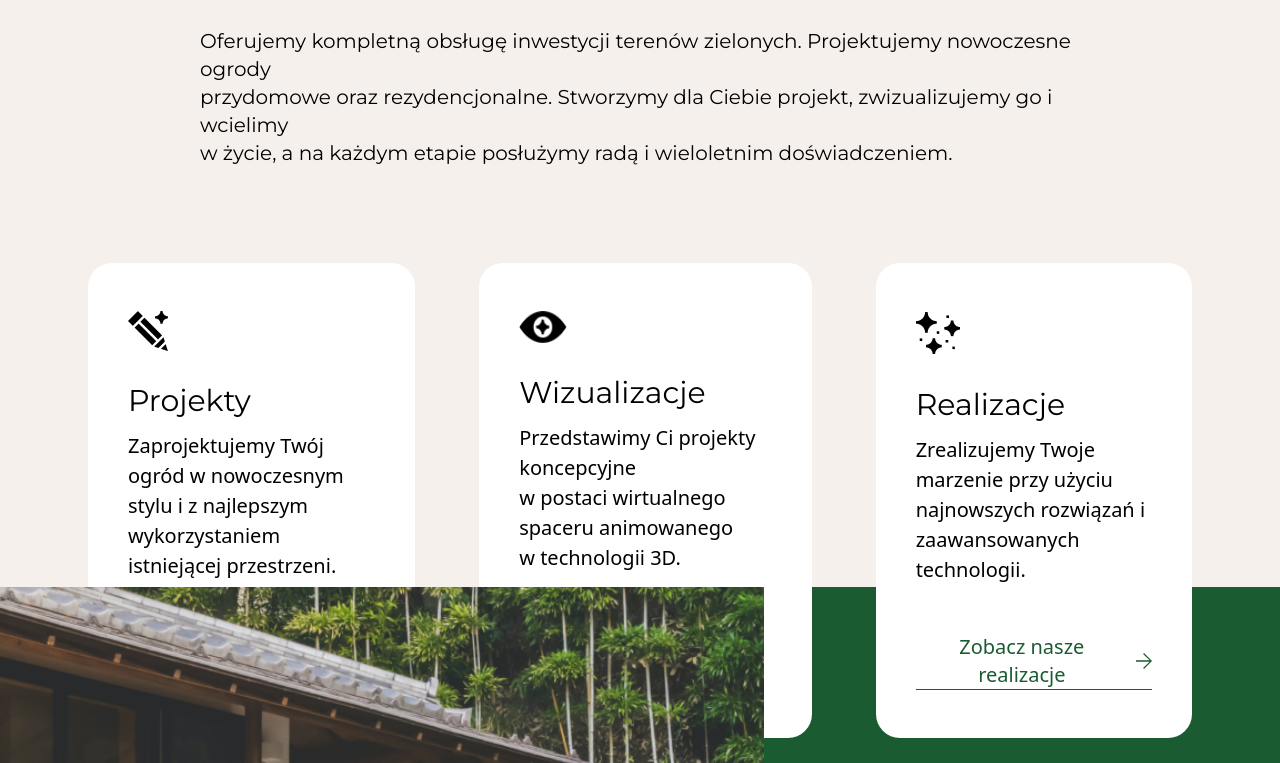
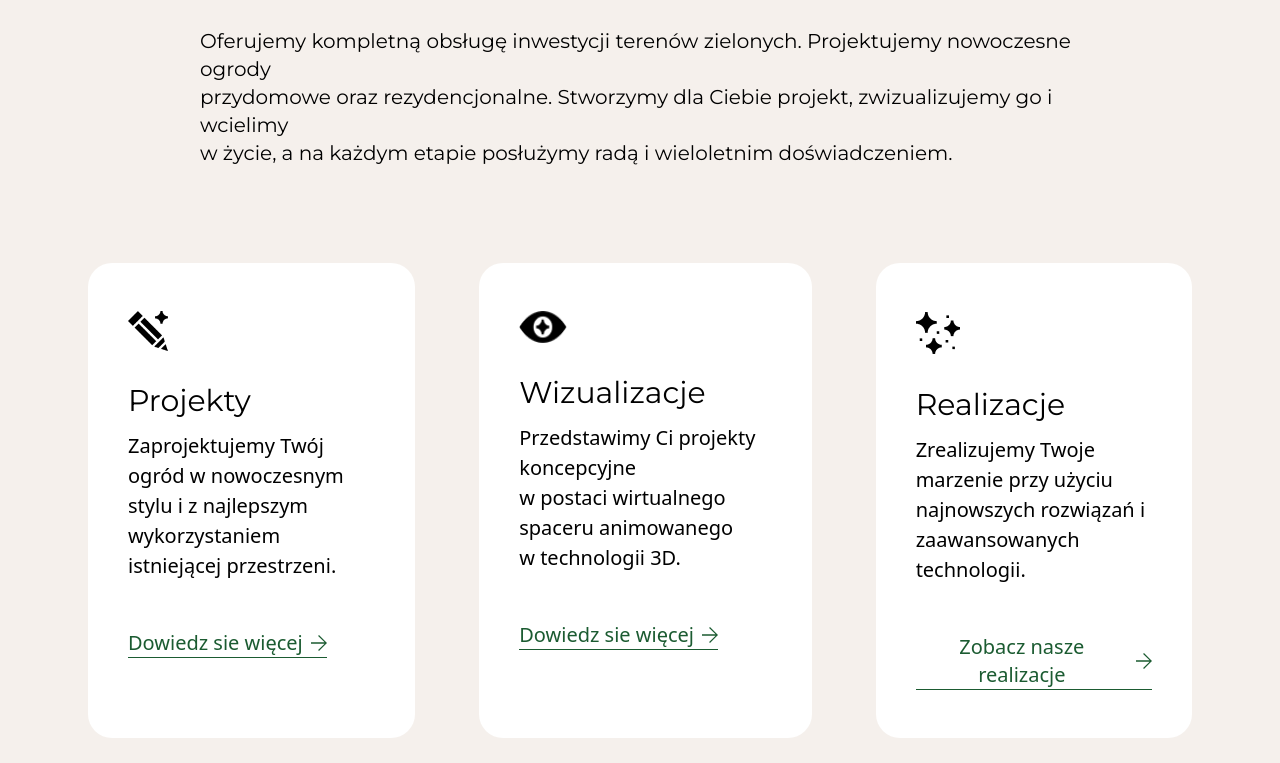
Before and after one commit to Novacci/respect-page, a website: page index.html in a window 1280 px wide. Shown: the part 1022-1785 px from the top of the page. Drawn offline with nearby package versions, Linux system fonts and the light colour scheme.

Commit message:
added rensponsive oferta section

```diff
--- a/index.html
+++ b/index.html
@@ -129,7 +129,7 @@
           </button>
         </div>
       </section>
-      <section id="oferta" class="w-full h-screen bg-[#F5F0EC] max-sm:flex-col">
+      <section id="oferta" class="w-full bg-[#F5F0EC] max-sm:flex-col">
         <div class="flex flex-col">
           <div class="flex flex-col gap-8 mx-[12.5rem] pt-[7.5rem]">
             <div class="flex flex-col gap-4">
@@ -153,7 +153,9 @@
               </span>
             </div>
           </div>
-          <div class="flex justify-center gap-16 mx-[5.5rem] mt-24">
+          <div
+            class="flex justify-center gap-16 pb-40 mx-[5.5rem] mt-24 max-sm:flex-col"
+          >
             <div
               class="bg-white py-12 px-10 cursor-pointer rounded-3xl flex justifty-center flex-col transition-transform duration-[0.4s] hover:scale-[1.1]"
             >
```
Also changed, not shown: style.css.
